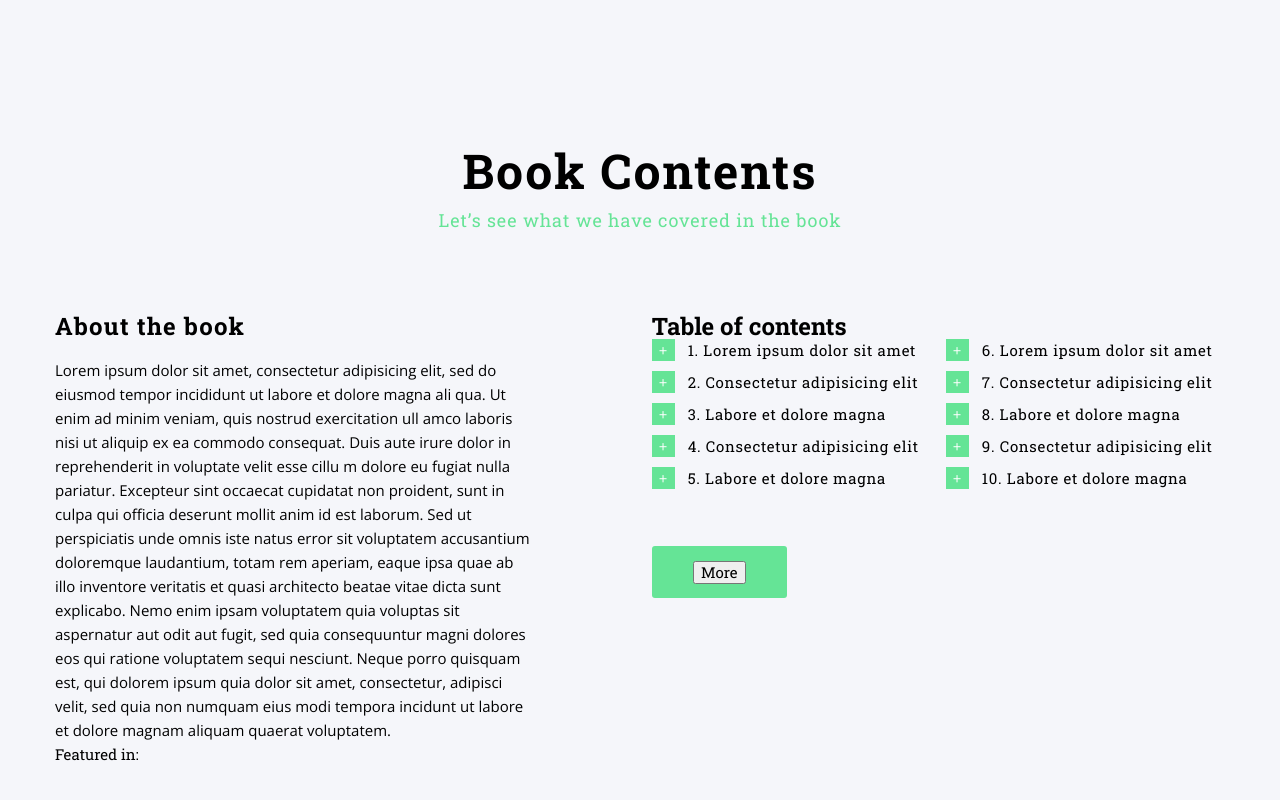
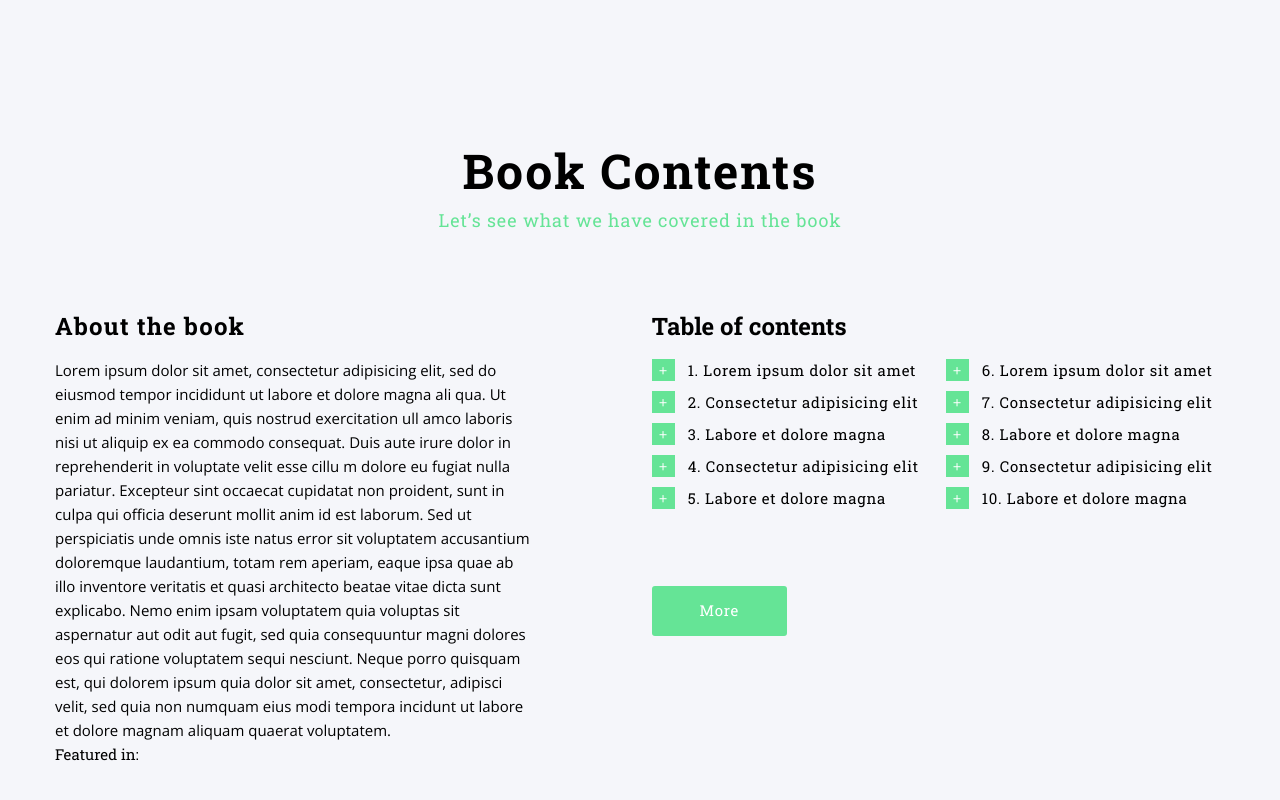
Before and after one commit to alexenerggy/Bookee, a plain HTML site: page src/views/index.html in a window 1280 px wide. Shown: the part 2052-2852 px from the top of the page. Drawn offline with nearby package versions, Linux system fonts and the light colour scheme; files that its build step writes are made by us from their sources.

Commit message:
lesson 9 finish

```diff
--- a/src/styles/main.scss
+++ b/src/styles/main.scss
@@ -230,7 +230,7 @@ body {
     &-table {
         flex-basis: 49%;
         &__list {
-            margin: 0;
+            margin: 20px 0;
             padding: 0;
             counter-reset: list;
             column-count: 2;
@@ -260,13 +260,14 @@ body {
         }
         &__btn {
             background-color: $accent-color;
-            text-color: $light-color;
-            text-decoration: none;
-            max-width: 135px;
+            color: $light-color;
+            min-width: 135px;
+            min-height: 50px;
+            border: none;
             border-radius: 3px;
             text-align: center;
             margin-top: 48px;
-            padding: 14px 0;
+            padding: 14px;
             letter-spacing: 0.7px;
             margin-bottom: 19px;
         }
--- a/src/views/index.html
+++ b/src/views/index.html
@@ -106,8 +106,8 @@
 								<li>Consectetur adipisicing elit</li>
 								<li>Labore et dolore magna</li>
 								</ol>
-							<div class="block-about-table__btn">
-								<button>More</button>
+							<div>
+								<button class="block-about-table__btn">More</button>
 							</div>
 						</div>
 					</div>
```
